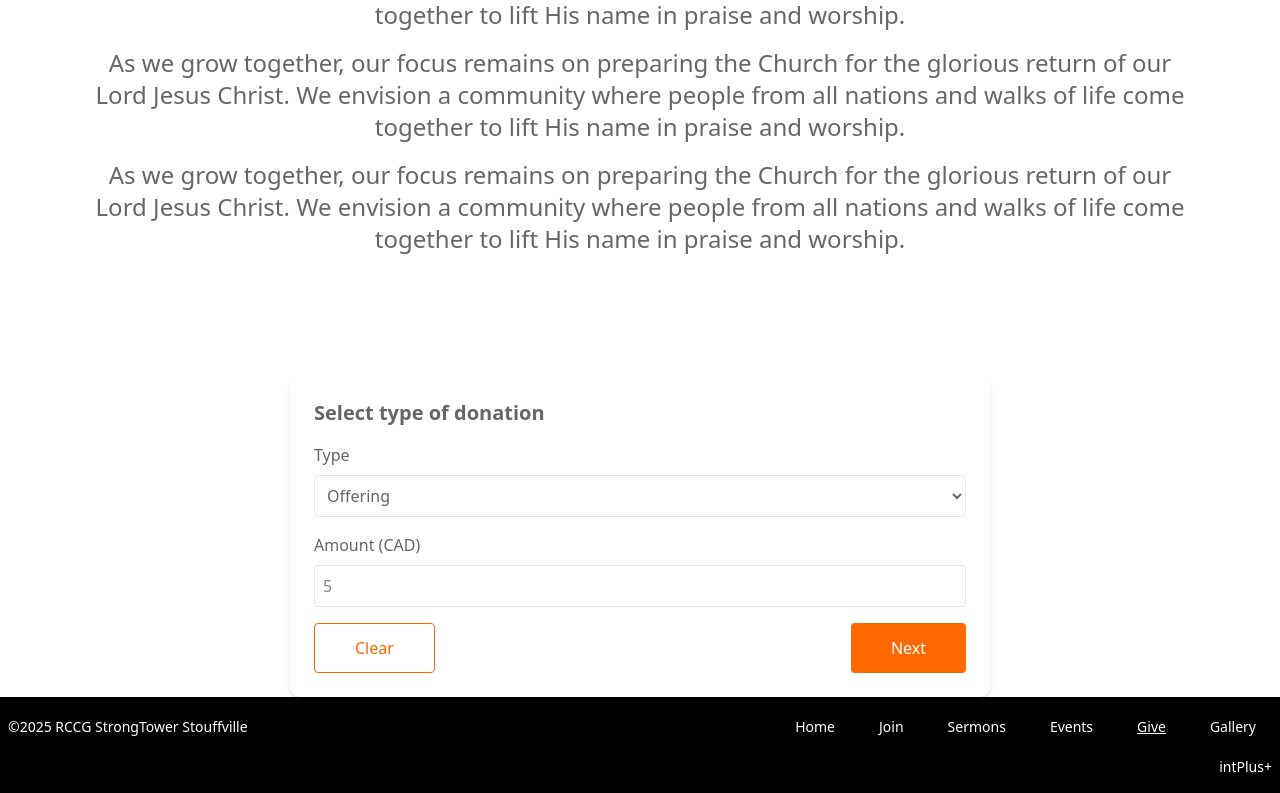
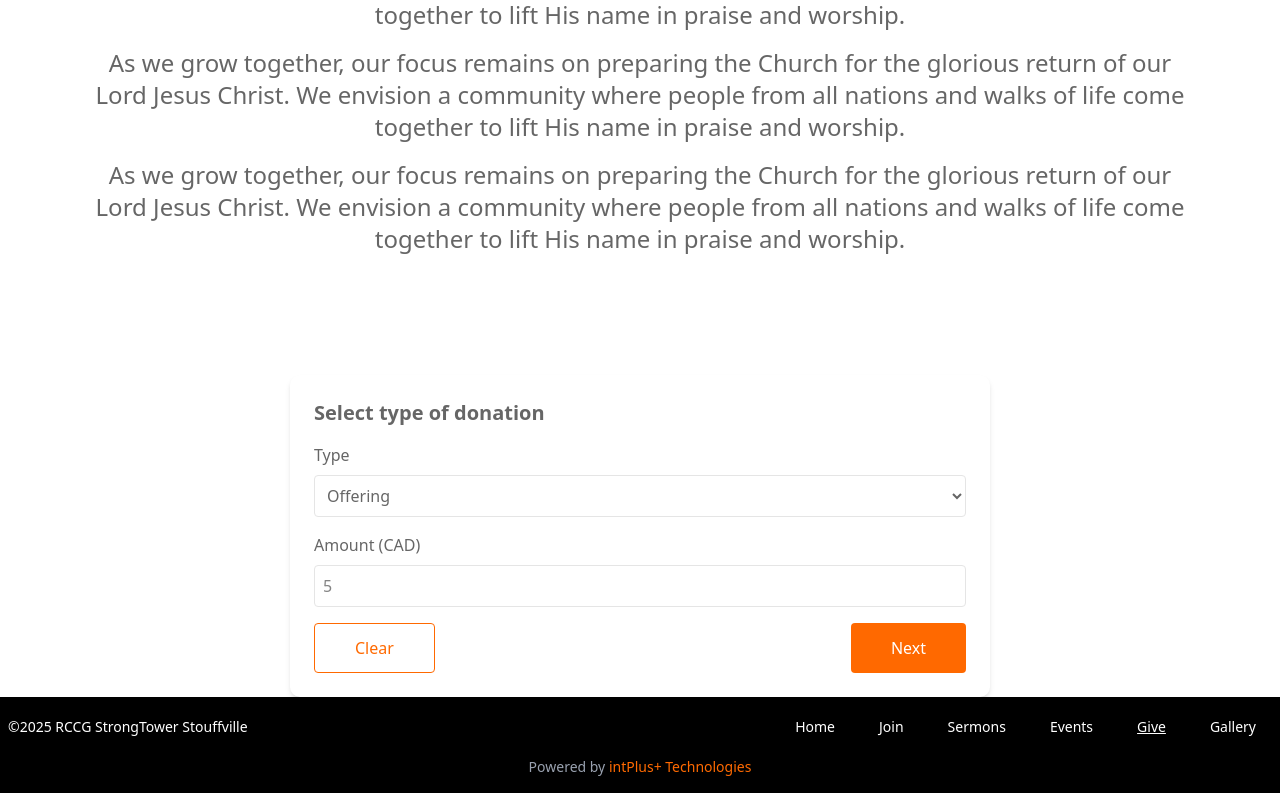
Before and after one commit to intplus-info/RCCG, a React (Vite) app: page /give in a window 1280 px wide. Shown: the part 788-1581 px from the top of the page. Built offline with nearby package versions, Linux system fonts and the light colour scheme.

Commit message:
fixed some display errors

```diff
--- a/src/components/footer.tsx
+++ b/src/components/footer.tsx
@@ -3,20 +3,20 @@ import { NavLink } from "react-router-dom"
 const Footer = () => {
   return (
     <div className="bg-black px-2 py-4 text-white">
-      <div className="flex flex-col md:flex-row justify-between items-center bg-black text-white text-sm">
+      <div className="flex flex-col md:flex-row justify-between items-center text-sm">
         <div className="mb-4 md:mb-0 text-center md:text-left">
           <p>©2025 RCCG StrongTower Stouffville</p>
         </div>
 
         {/* Navigation for small screens */}
-        <div className="grid grid-cols-3 gap-x-2 gap-y-1 md:hidden">
+        <div className="grid grid-cols-3 gap-x-2 gap-y-1 md:hidden text-center">
           {["home", "join", "sermons", "Events", "Give", "Gallery"].map(
             (link) => (
               <NavLink
                 key={link}
                 to={`/${link === "home" ? "" : link.toLowerCase()}`}
                 className={({ isActive }) =>
-                  `px-2 py-1 capitalize cursor-pointer text-center ${
+                  `px-2 py-1 capitalize cursor-pointer ${
                     isActive ? "underline" : "hover:underline"
                   }`
                 }
@@ -47,8 +47,17 @@ const Footer = () => {
         </div>
       </div>
 
-      <div className="text-right text-xs md:text-sm mt-4">
-        intPlus+
+      {/* Attribution */}
+      <div className="mt-4 text-center text-xs md:text-sm text-gray-400">
+        Powered by{" "}
+        <a
+          href="https://www.intplus.co"
+          target="_blank"
+          rel="noopener noreferrer"
+          className="hover:underline text-orange-500 font-medium"
+        >
+          intPlus+ Technologies
+        </a>
       </div>
     </div>
   )
```
